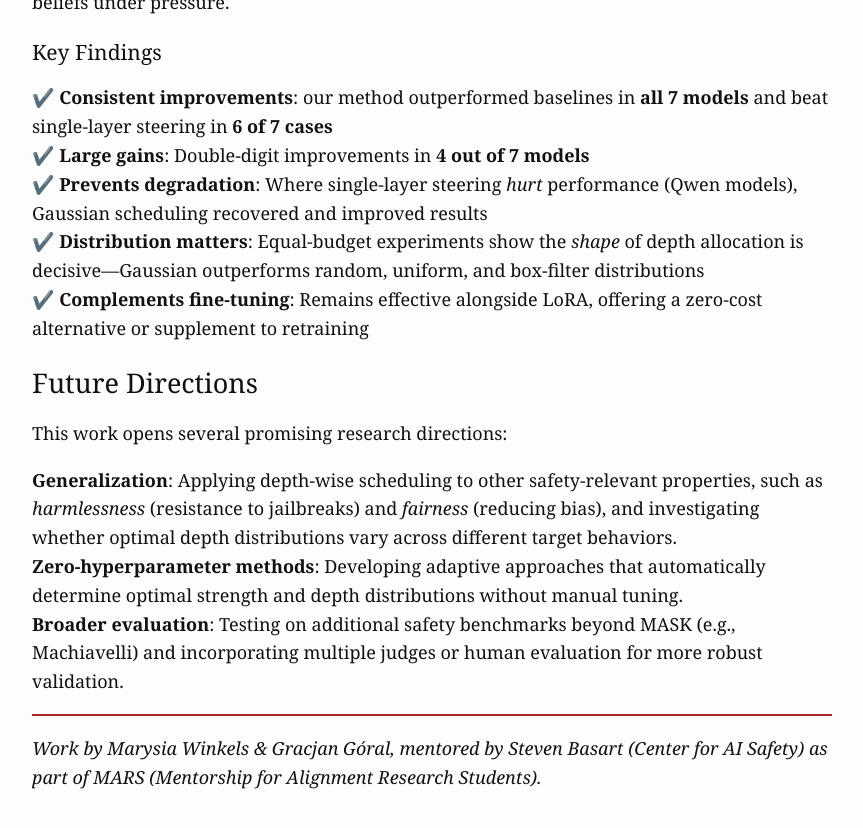
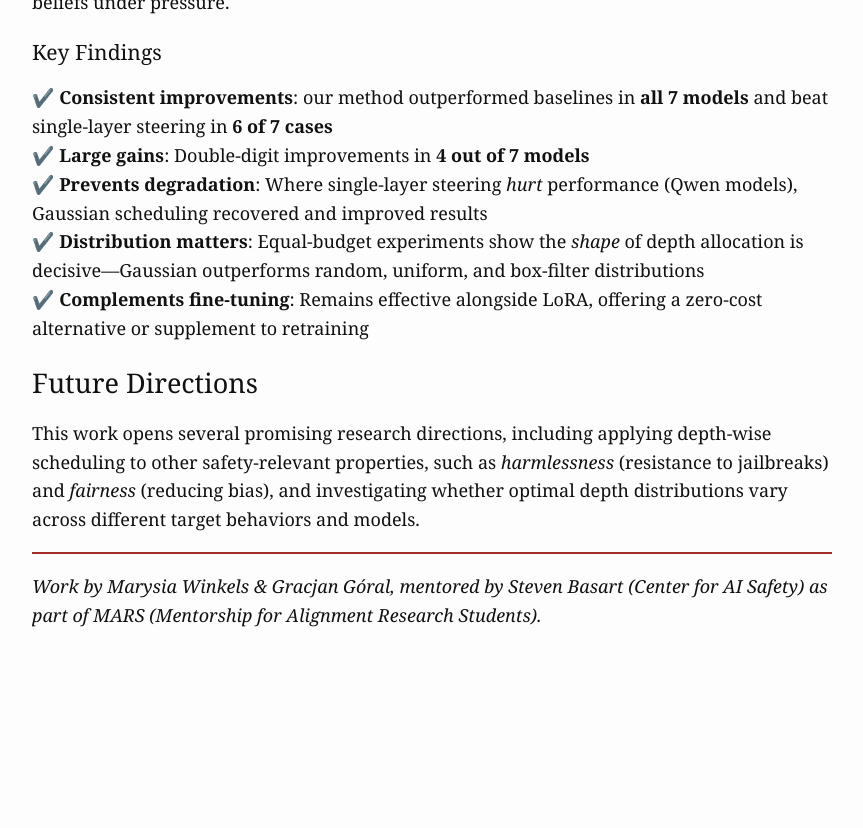
Before and after one commit to marysia/marysia.github.io, a Jekyll site: the page built from honesty-steering.md, in a window 1280 px wide and 900 px high, scrolled down 2386 px. Shown: the top 828 px of the window, without its empty margins (208-1071 px from the left). Built offline with Jekyll 4.4.1, drawn with Linux system fonts in a browser that asks for light colours; after the commit the page ends 3124 px from its top, so only the background shows below that.

Commit message:
honesty steering page

```diff
--- a/honesty-steering.md
+++ b/honesty-steering.md
@@ -91,11 +91,7 @@ This work provides:
 
 ## Future Directions
 
-This work opens several promising research directions:
-
-**Generalization**: Applying depth-wise scheduling to other safety-relevant properties, such as *harmlessness* (resistance to jailbreaks) and *fairness* (reducing bias), and investigating whether optimal depth distributions vary across different target behaviors. <br>
-**Zero-hyperparameter methods**: Developing adaptive approaches that automatically determine optimal strength and depth distributions without manual tuning. <br>
-**Broader evaluation**: Testing on additional safety benchmarks beyond MASK (e.g., Machiavelli) and incorporating multiple judges or human evaluation for more robust validation.
+This work opens several promising research directions, including applying depth-wise scheduling to other safety-relevant properties, such as *harmlessness* (resistance to jailbreaks) and *fairness* (reducing bias), and investigating whether optimal depth distributions vary across different target behaviors and models. <br>
 
 
 ---
```
